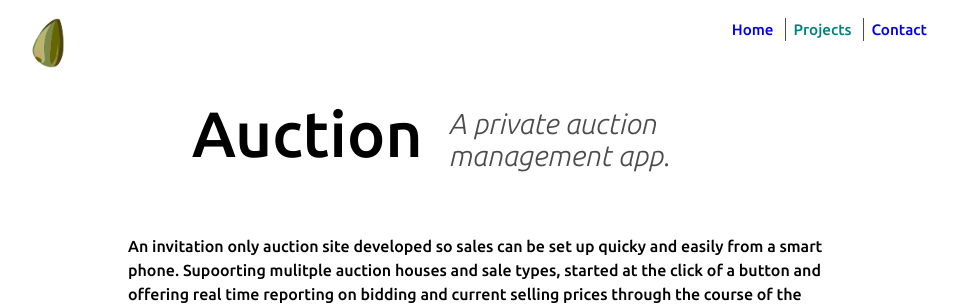
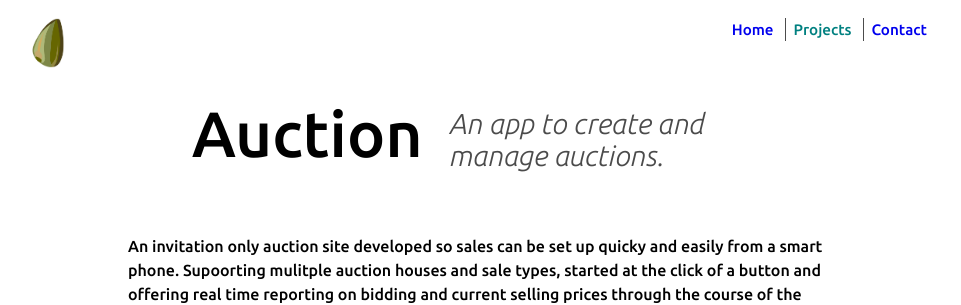
Before and after one commit to s33dco/s33dsite, a Jekyll site: the page built from _posts/2018-8-01-auction.html, in a window 1280 px wide. Shown: the top 305 px of the page, without its empty margins (160-1121 px from the left). Built offline with Jekyll 4.4.1, drawn with Linux system fonts in a browser that asks for light colours; nearby versions of some CDN libraries.

Commit message:
update post headline for project index3

```diff
--- a/_posts/2018-8-01-auction.html
+++ b/_posts/2018-8-01-auction.html
@@ -8,6 +8,6 @@ permalink: /projects/auction
 repo: https://github.com/s33dco/auction
 site: https://immense-thicket-90474.herokuapp.com
 ---
-<p>A private auction management app.</p>
+<p>An app to create and manage auctions.</p>
 
 <p>An invitation only auction site developed so sales can be set up quicky and easily from a smart phone. Supoorting mulitple auction houses and sale types, started at the click of a button and offering real time reporting on bidding and current selling prices through the course of the sale. Auctions are closed at will at which point credit notes and invoices are automatically generated and availble to view on the logged in user's account page.  <a href="page.site">Check out</a> the app but <a href="/contact/">drop us a line</a> first for a log in. The code for this  project is available on <a href="{{ page.repo }}">GitHub</a>.</p>
--- a/index.html
+++ b/index.html
@@ -1,7 +1,7 @@
 ---
 layout: default
 title: Welcome
-description: Accessible, standards compliant, SEO sites & apps, HTML5 CSS3 SASS RUBY RAILS JAVASCRIPT JEKYLL LIQUID development
+description: Accessible, standards compliant, SEO sites & apps, HTML5 CSS3 SASS RUBY RAILS JAVASCRIPT JEKYLL LIQUID NODE PHP development
 ---
 
 			<div class="callout-section">
```
